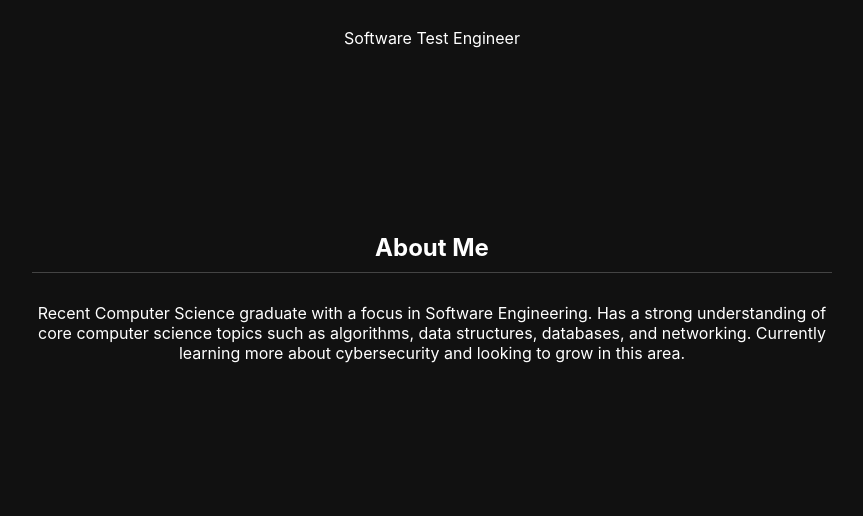
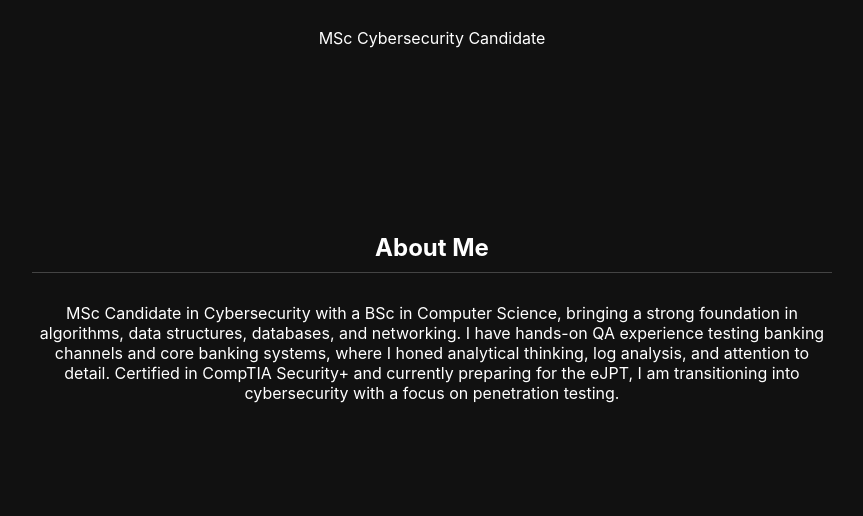
Before and after one commit to FaisalAlhatimi/portfolio, a plain HTML site: page index.html in a window 1280 px wide. Shown: the part 247-763 px from the top of the page, without its empty margins (208-1071 px from the left). Drawn offline with nearby package versions, Linux system fonts and the light colour scheme; a script that the page names is missing.

Commit message:
Updated CV

```diff
--- a/index.html
+++ b/index.html
@@ -15,15 +15,15 @@
     <div class="finisher-header"></div>
     <div class="header-content">
       <h1>Faisal Alhatimi</h1>
-      <p>Software Test Engineer</p>
+      <p>MSc Cybersecurity Candidate</p>
     </div>
   </header>
 
   <section class="about">
     <h2>About Me</h2>
     <p>
-    Recent Computer Science graduate with a focus in Software Engineering.
-    Has a strong understanding of core computer science topics such as algorithms, data structures, databases, and networking. Currently learning more about cybersecurity and looking to grow in this area.
+    MSc Candidate in Cybersecurity with a BSc in Computer Science, bringing a strong foundation in algorithms, data structures, databases, and networking. I have hands-on QA experience testing banking channels and core banking systems, where I honed analytical thinking, log analysis, and attention to detail.
+Certified in CompTIA Security+ and currently preparing for the eJPT, I am transitioning into cybersecurity with a focus on penetration testing.
     </p>
   </section>
 
```
Also changed, not shown: 1 other file.
